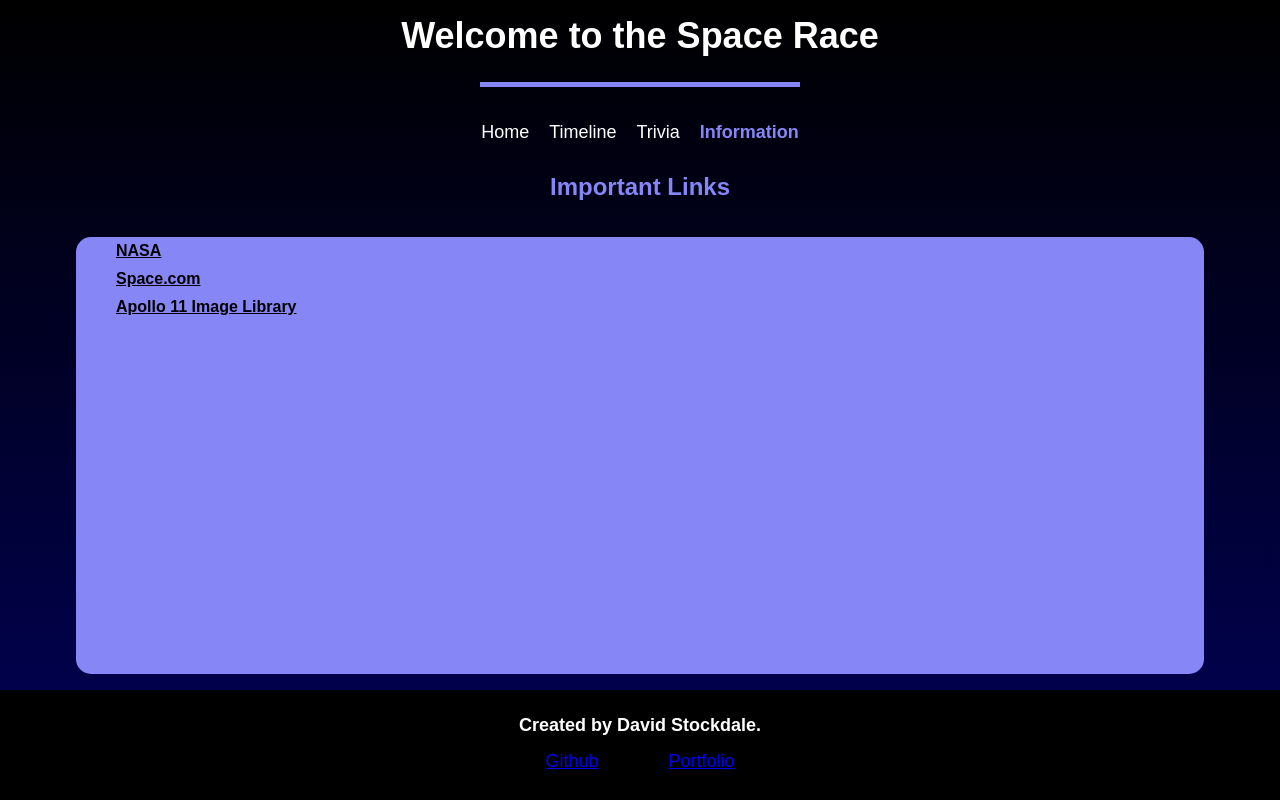
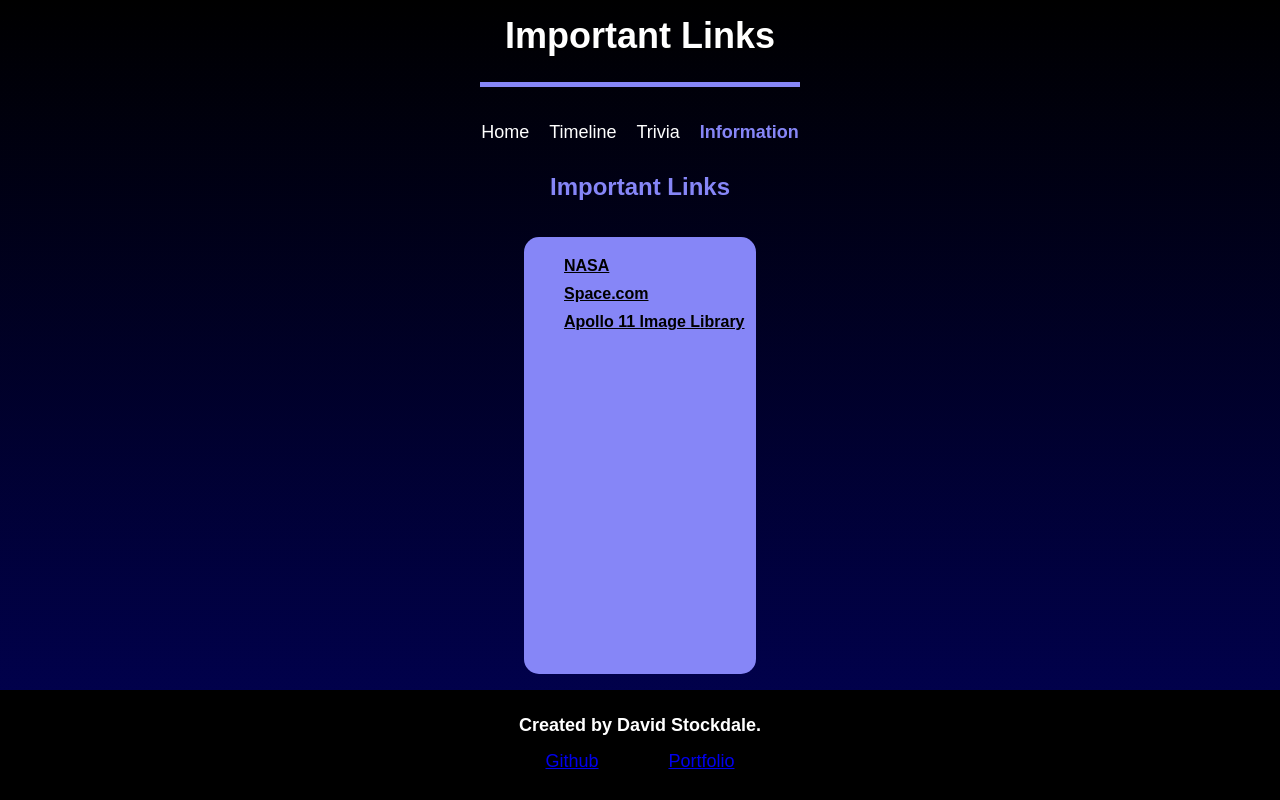
Before and after one commit to dstock3/spacerace, a Flask app: page /info in a window 1280 px wide. Run offline with Flask 2, Linux system fonts and the light colour scheme.

Commit message:
made stylistic adjustments.

```diff
--- a/static/css/info.css
+++ b/static/css/info.css
@@ -8,9 +8,14 @@
     color:rgb(134, 134, 247);
 }
 
+.first {
+    padding-top: 15px;
+}
+
 .info-list {
     height: 100%;
-    width: 85%;
+    width: 15%;
+    margin-inline: 15px;
     list-style: none;
     border-radius: 15px;
     background-color: rgb(134, 134, 247);
--- a/templates/info.html
+++ b/templates/info.html
@@ -1,34 +1,17 @@
-<!DOCTYPE html>
-<html lang="en">
-    <head>
-        <link rel="stylesheet" href="/static/css/style.css">
-        <link rel="stylesheet" href="/static/css/info.css">
-        <title>Space Race</title>
-
-        <meta name="description" content="Learn about the history of the space race, a period of intense competition between the United States and the Soviet Union to advance in space exploration during the Cold War.">
-
-        <meta name="keywords" content="space race, history, Cold War, United States, Soviet Union, space exploration">
-
-        <meta property="og:title" content="History of the Space Race">
-
-        <meta property="og:description" content="Learn about the history of the space race, a period of intense competition between the United States and the Soviet Union to advance in space exploration during the Cold War.">
-    </head>
-    <body class="info">
-        <header>
-            <h1>Welcome to the Space Race</h1>
-            <div class="dec-line"></div>
-            <nav class="home-nav">
-                <a class="nav-link {% if request.path == '/' %}selected{% endif %}" aria-label="Home" href="/">Home</a>
-                <a class="nav-link {% if request.path == '/timeline' %}selected{% endif %}" aria-label="Timeline" href="/timeline">Timeline</a>
-                <a class="nav-link {% if request.path == '/trivia' %}selected{% endif %}" aria-label="Trivia" href="/trivia">Trivia</a>
-                <a class="nav-link {% if request.path == '/info' %}selected{% endif %}" aria-label="Information" href="/info">Information</a>
-            </nav>
-        </header>
-
-        <main class="info-container">
+{% extends 'base.html' %}
+{% block title %}Space Race: Important Links{% endblock %}
+{% block meta_title %}Space Race: Important Links{% endblock %}
+{% block link %}{{ url_for('static', filename='css/info.css') }}{% endblock %}
+{% block description %}"Learn about the history of the space race, a period of intense competition between the United States and the Soviet Union to advance in space exploration during the Cold War."{% endblock %}
+{% block meta_description %}"Learn about the history of the space race, a period of intense competition between the United States and the Soviet Union to advance in space exploration during the Cold War."{% endblock %}
+{% block keywords %}"space race, history, Cold War, United States, Soviet Union, space exploration"{% endblock %}
+{% block body_class %}info{% endblock %}
+{% block main_class %}info-container{% endblock %}
+{% block header %}Important Links{% endblock %}
+{% block content %}
     <h2 class="info-head">Important Links</h2>
     <ul class="info-list">
-                <li class="info-item">
+        <li class="info-item first">
             <a class="info-link" href="https://www.nasa.gov/" target="_blank" rel="noopener noreferrer">NASA</a>
         </li>
         <li class="info-item">
@@ -38,26 +21,4 @@
             <a class="info-link" href="https://history.nasa.gov/alsj/a11/images11.html" target="_blank" rel="noopener noreferrer">Apollo 11 Image Library</a>
         </li>
     </ul>
-        </main>
-
-        <footer>
-            <div class="attribution">
-                Created by David Stockdale.
-            </div>
-            <div class="social-links">
-                <a class="social-link" href="https://github.com/dstock3" target="_blank" rel="noopener noreferrer">
-                    Github
-                    <!--
-                    <img class="github-icon" src={githubIcon} alt="github icon"></img>
-                    -->
-                </a>
-                <a class="social-link" href="https://davestockdale.io/" target="_blank" rel="noopener noreferrer">
-                    Portfolio
-                    <!--
-                    <img class="code-icon" src={codeIcon} alt="code icon"></img>
-                    -->
-                </a>
-            </div>
-        </footer>
-    </body>
-</html>
+{% endblock %}
```
Lines whose indentation alone changed are shown as unchanged.
